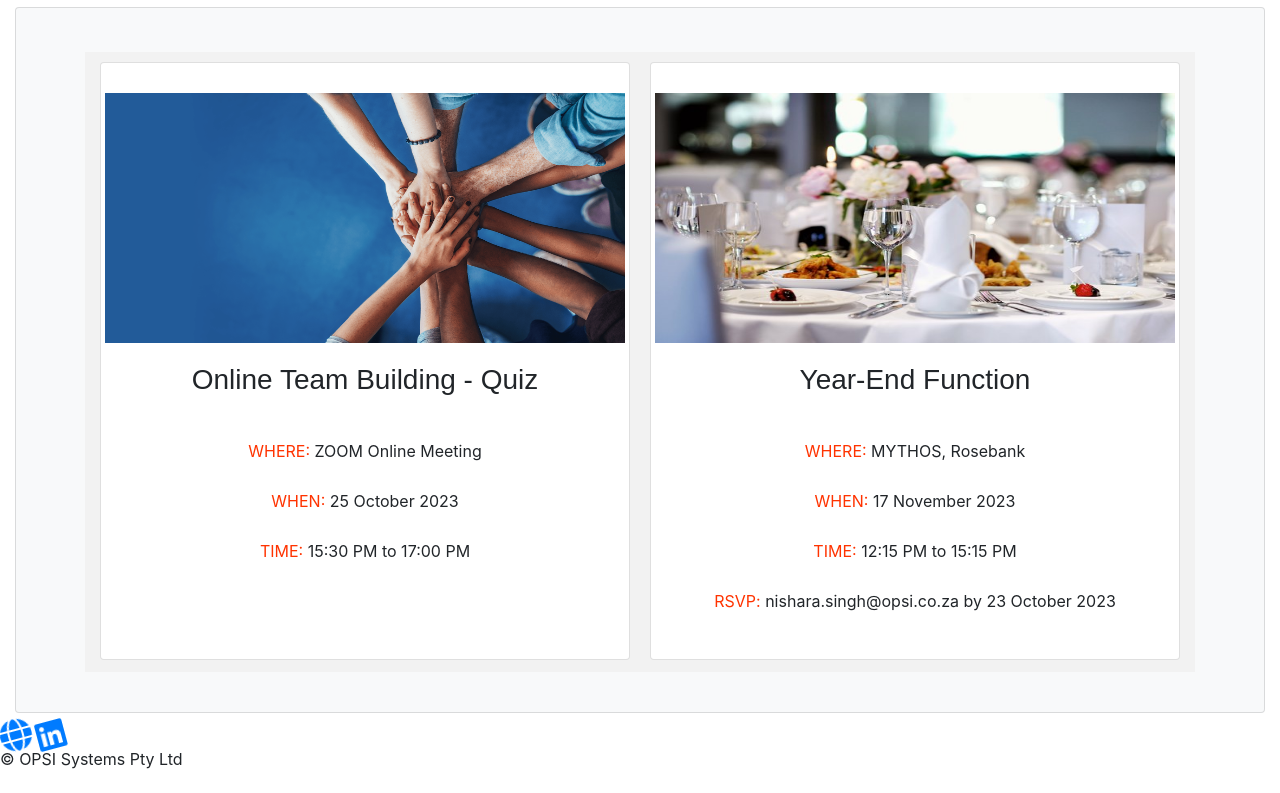
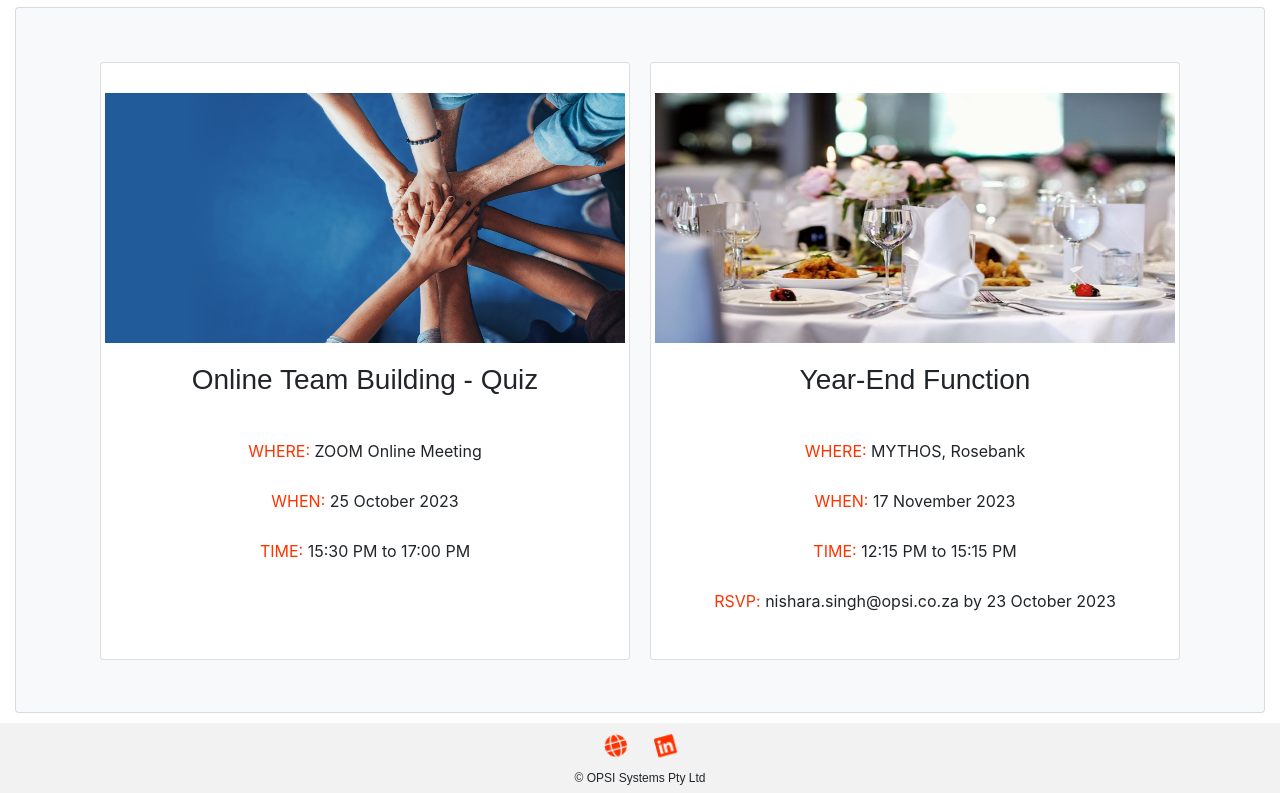
Before and after one commit to iitzBez/opsievents, a plain HTML site: page index.html in a window 1280 px wide. Shown: the part 171-964 px from the top of the page. Drawn offline with nearby package versions, Linux system fonts and the light colour scheme; a web font is replaced by a local one.

Commit message:
Add files via upload

```diff
--- a/css/styles.css
+++ b/css/styles.css
@@ -82,6 +82,7 @@ h1 {
 }
 
 
+
 /* CARD */
 
 
@@ -107,9 +108,6 @@ h1 {
     padding-bottom: 30px;
 }
 
-.mx-auto {
-    background-color: #f2f2f2;
-}
 
 .card-img-top{
     padding-top: 30px;
@@ -151,17 +149,42 @@ h1 {
     -webkit-transform: scale(1.05); /* Safari and Chrome */
 }
 
+
+/* FOOTER */
+
 .social {
     position: relative;
 }
 
-
-#footer {
-    width: 100%;
+.bottom-container
+{
+  background-color: #f2f2f2;
+  height: 70px;
+  margin-bottom: 0;
+  padding-top: 10px;
 }
 
+.footer-link
+{
+  display: inline-block;
+  color: #FF3300;
+  margin: 12.5px;
+  text-decoration: none;
+  font-size: 22px;
+}
 
+.copyright
+{
+  margin-top: 10px;
+  margin: 0;
+  font-size: 12px;
+  padding-top: 10px;
+}
 
-
-
-*/
+footer
+{
+  margin: 0;
+  text-align: center;
+  position: relative;
+  font-family: 'Cairo Play', sans-serif;
+}
```
